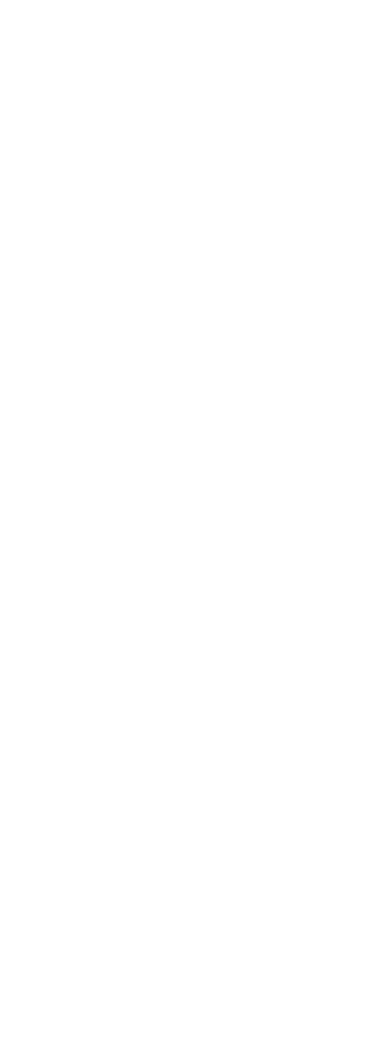
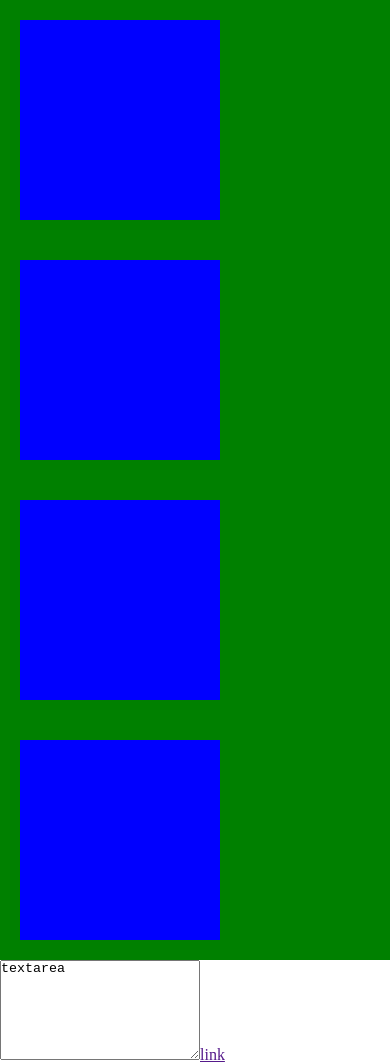
Before and after one commit to pavelVolkau/Git, a plain HTML site: page index.html in a window 390 px wide. Before the commit the page ends 844 px from the top, so only its background shows below. Drawn offline with Linux system fonts and the light colour scheme.

Commit message:
feat: add box and media queries

```diff
--- a/index.html
+++ b/index.html
@@ -6,10 +6,20 @@
   <meta http-equiv="X-UA-Compatible" content="IE=edge">
   <meta name="viewport" content="width=device-width, initial-scale=1.0">
   <title>Document</title>
+
+  <link rel="stylesheet" href="style.css">
 </head>
 
 <body>
-
+  <div class="container">
+    <div class="box1 box"></div>
+    <div class="box2 box"></div>
+    <div class="box3 box"></div>
+    <div class="box4 box"></div>
+  </div>
+  <div class="testbox">
+    <textarea class="textarea">textarea</textarea><a href="" class="link">link</a>
+  </div>
 </body>
 
 </html>
--- /dev/null
+++ b/style.css
@@ -0,0 +1,36 @@
+* {
+  margin: 0;
+  padding: 0;
+  box-sizing: border-box;
+}
+.container {
+  display: flex;
+  flex-direction: column;
+  min-height: 600px;
+  background-color: green;
+  flex-grow: 20px;
+}
+
+.box {
+  margin: 20px;
+  width: 200px;
+  height: 200px;
+  background-color: greenyellow;
+}
+.link {
+  height: 200px;
+  width: 500px;
+}
+.textarea {
+  height: 100px;
+  width: 200px;
+}
+
+@media screen AND (max-width: 980px) {
+  .box {
+    margin: 20px;
+    width: 200px;
+    height: 200px;
+    background-color: blue;
+  }
+}
```
Also changed, not shown: 1 other file.
